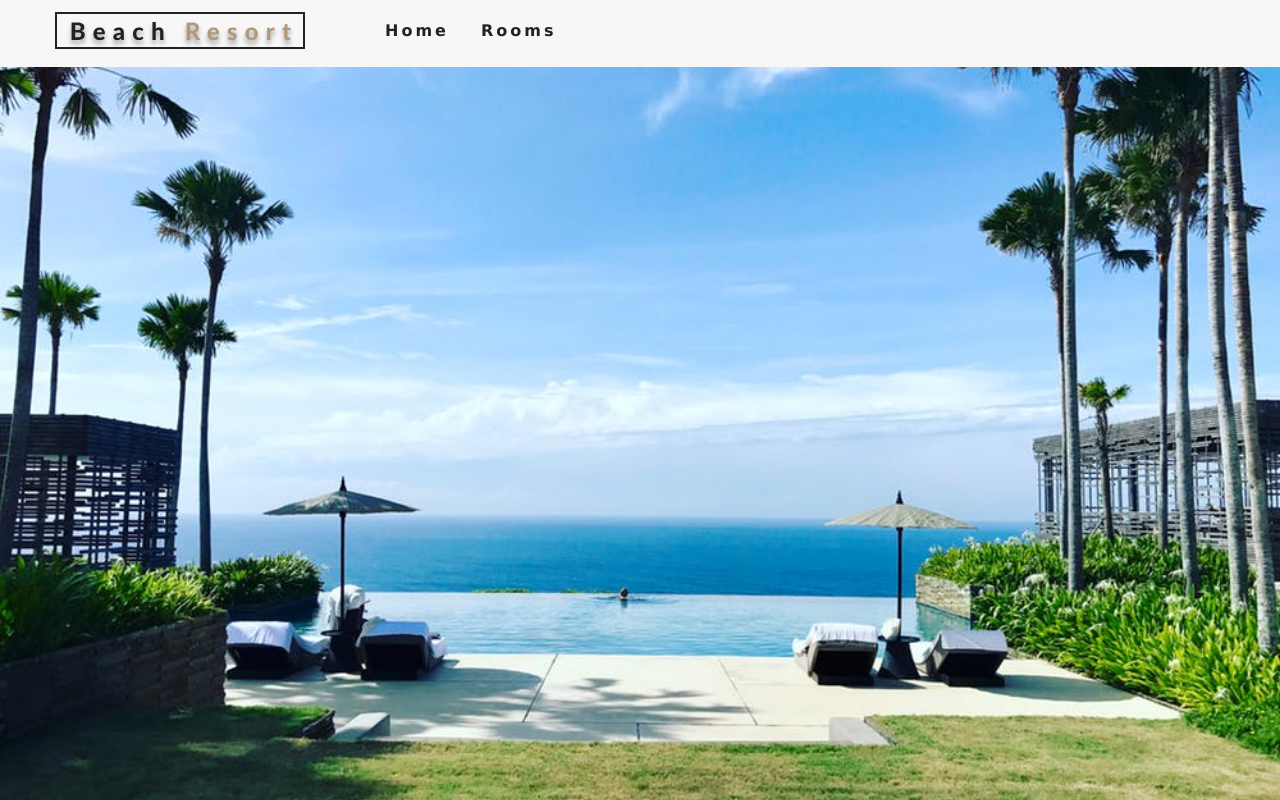
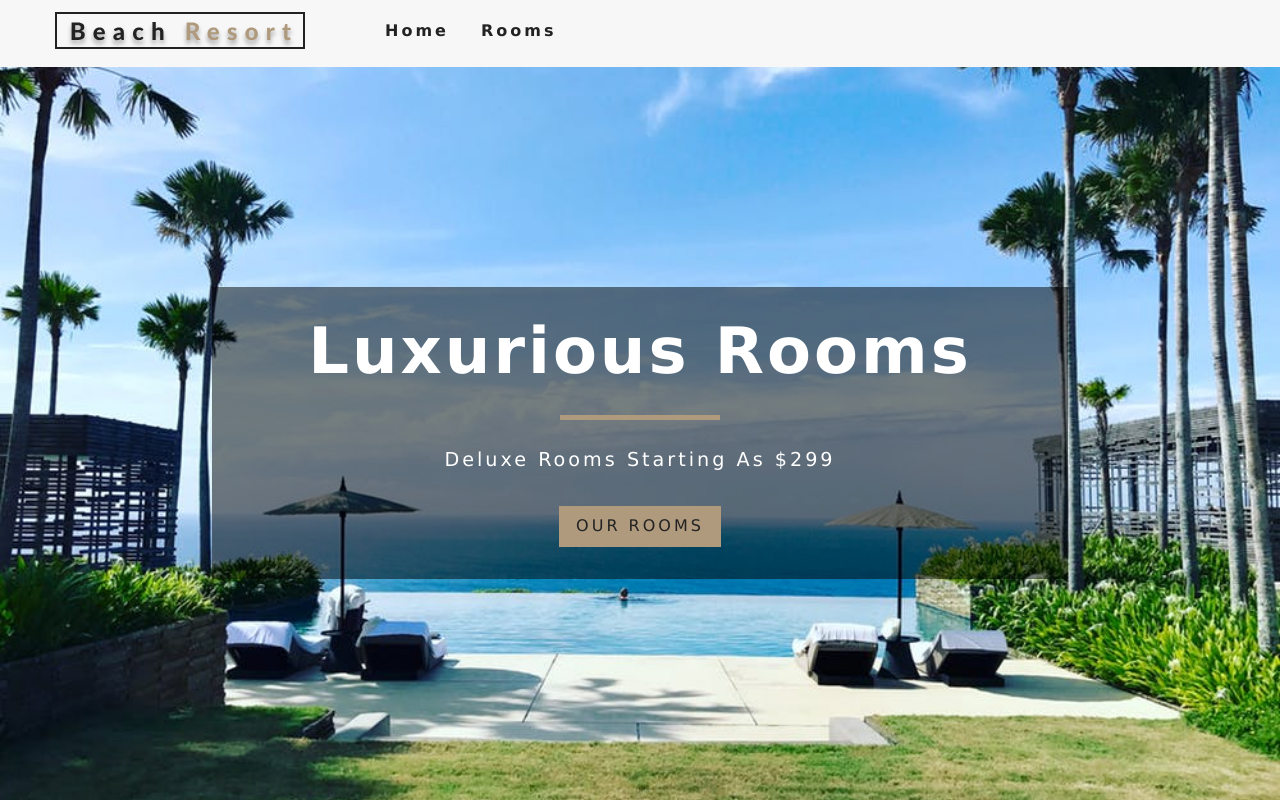
Before and after one commit to TrieuBui1006/hotel-reservation, a React (Create React App) app: page / in a window 1280 px wide. Built offline with nearby package versions, Linux system fonts and the light colour scheme.

Commit message:
adding Banner

```diff
--- /dev/null
+++ b/src/components/Banner.js
@@ -0,0 +1,14 @@
+import React from 'react'
+
+const Banner = ({ children, title, subtitle }) => {
+  return (
+    <div className="banner">
+      <h1>{title}</h1>
+      <div></div>
+      <p>{subtitle}</p>
+      {children}
+    </div>
+  )
+}
+
+export default Banner
--- a/src/pages/Error.js
+++ b/src/pages/Error.js
@@ -1,9 +1,19 @@
 import React from 'react'
+import { Link } from 'react-router-dom'
 
 import Hero from '../components/Hero'
+import Banner from '../components/Banner'
 
 const Error = () => {
-  return <Hero />
+  return (
+    <Hero>
+      <Banner title="404" className="page not found">
+        <Link to="/" className="btn-primary">
+          return home
+        </Link>
+      </Banner>
+    </Hero>
+  )
 }
 
 export default Error
--- a/src/pages/Home.js
+++ b/src/pages/Home.js
@@ -1,9 +1,19 @@
 import React from 'react'
+import { Link } from 'react-router-dom'
 
 import Hero from '../components/Hero'
+import Banner from '../components/Banner'
 
 const Home = () => {
-  return <Hero />
+  return (
+    <Hero>
+      <Banner title="luxurious rooms" subtitle="deluxe rooms starting as $299">
+        <Link to="/rooms" className="btn-primary">
+          our rooms
+        </Link>
+      </Banner>
+    </Hero>
+  )
 }
 
 export default Home
--- a/src/pages/Rooms.js
+++ b/src/pages/Rooms.js
@@ -1,9 +1,19 @@
 import React from 'react'
+import { Link } from 'react-router-dom'
 
 import Hero from '../components/Hero'
+import Banner from '../components/Banner'
 
 const Rooms = () => {
-  return <Hero hero="roomsHero" />
+  return (
+    <Hero hero="roomsHero">
+      <Banner title="our rooms">
+        <Link to="/" className="btn-primary">
+          return home
+        </Link>
+      </Banner>
+    </Hero>
+  )
 }
 
 export default Rooms
```
